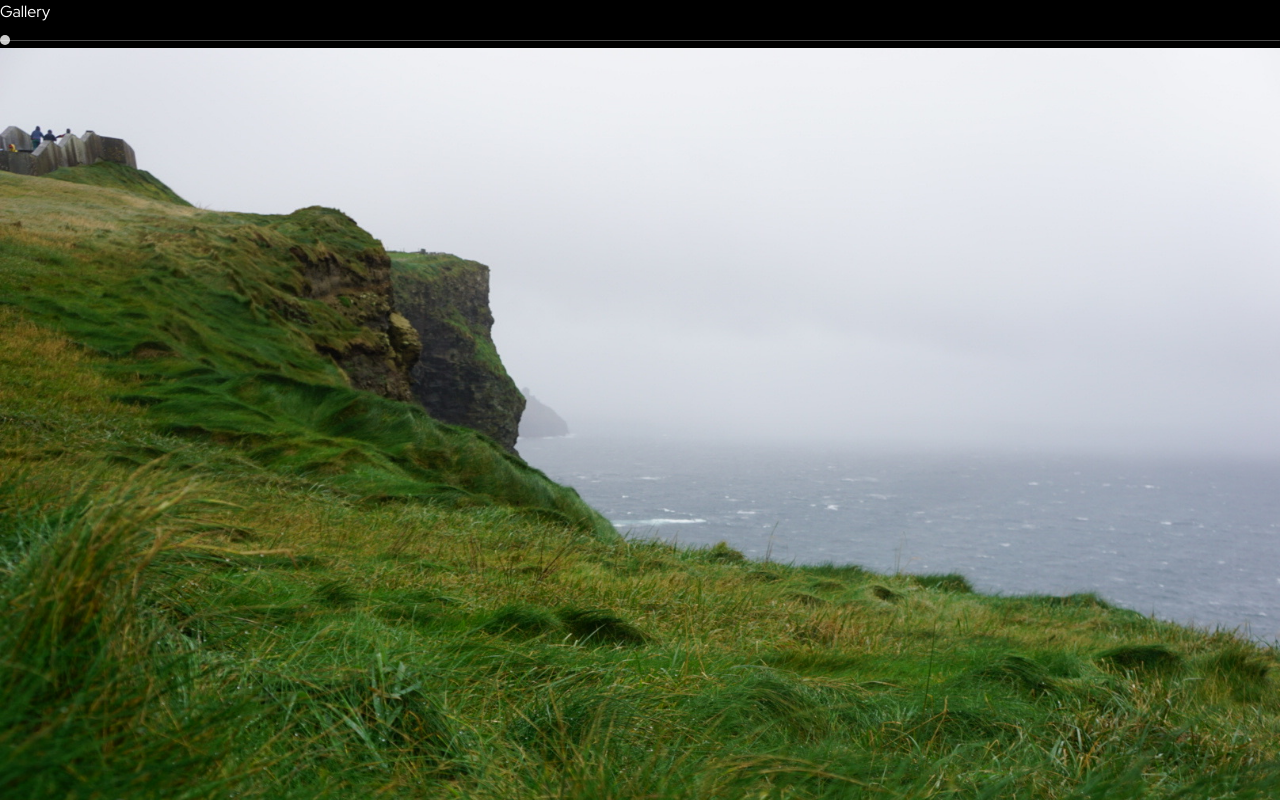
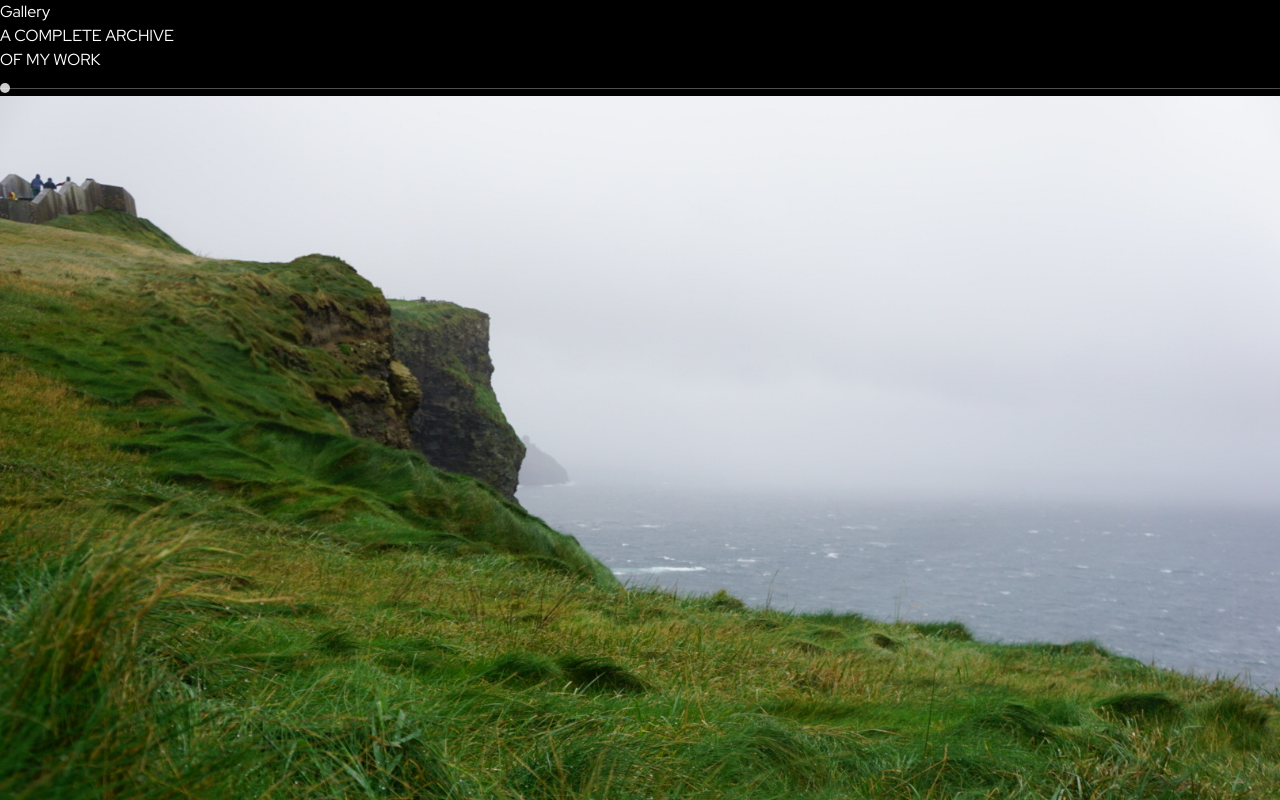
Before and after one commit to samanthacabrera/photofolio, a React (Vite) app: page /photofolio/gallery in a window 1280 px wide. Shown: the top 800 px of the page. Built offline with nearby package versions, Linux system fonts and the light colour scheme.

Commit message:
update gallery layout and controls

```diff
--- a/src/Gallery.jsx
+++ b/src/Gallery.jsx
@@ -42,12 +42,18 @@ function Gallery() {
   };
 
   return (
-    <>
     <Transition>
-        <section id="gallery" className="flex flex-col items-center min-h-screen mx-4">
-          <div className="flex justify-end pt-20 w-full">
-            {/* Layout Slider */}
-            <div className="hidden md:flex">
+      <section
+        id="gallery"
+        className="min-h-screen max-w-7xl mx-6 md:mx-auto py-24 flex flex-col gap-32"
+      >
+        <p className="pt-20 text-center text-4xl max-w-2xl mx-auto leading-loose italic">
+          A complete archive <br/> of my work
+        </p>
+
+        {/* Slider */}
+        <div className="flex flex-col items-center gap-24">
+          <div className="hidden md:flex flex-col items-center gap-1 text-center">
             <input
               type="range"
               min={1}
@@ -55,14 +61,15 @@ function Gallery() {
               step={1}
               value={layoutValue}
               onChange={(e) => setLayoutValue(Number(e.target.value))}
-                className="w-28 h-1 rounded-full bg-white/50 accent-white cursor-pointer transition-all duration-300 ease-in-out hover:bg-white/80 focus:outline-none"
+              className="mt-2 w-40 h-1 rounded-full bg-white/50 accent-white cursor-pointer transition-all duration-300 ease-in-out hover:bg-white/80 focus:outline-none"
               style={{ WebkitAppearance: "none", appearance: "none" }}
             />
           </div>
-          </div>
 
-          <div className="py-12">
-            <div className={`grid gap-4 py-2 ${galleryGridMap[layoutValue]}`}>
+          {/* Gallery */}
+          <div
+            className={`grid gap-6 w-full max-w-6xl ${galleryGridMap[layoutValue]}`}
+          >
             {flatPhotos.map(({ id, src, desc, location, year }) => (
               <div
                 key={id}
@@ -85,7 +92,6 @@ function Gallery() {
                 </div>
               </div>
             ))}
-              {photos.length % 2 !== 0 && <div />}
           </div>
         </div>
 
@@ -100,7 +106,7 @@ function Gallery() {
         )}
       </section>
     </Transition>
-    </>
+
   );
 }
 
```
Lines whose indentation alone changed are shown as unchanged.
